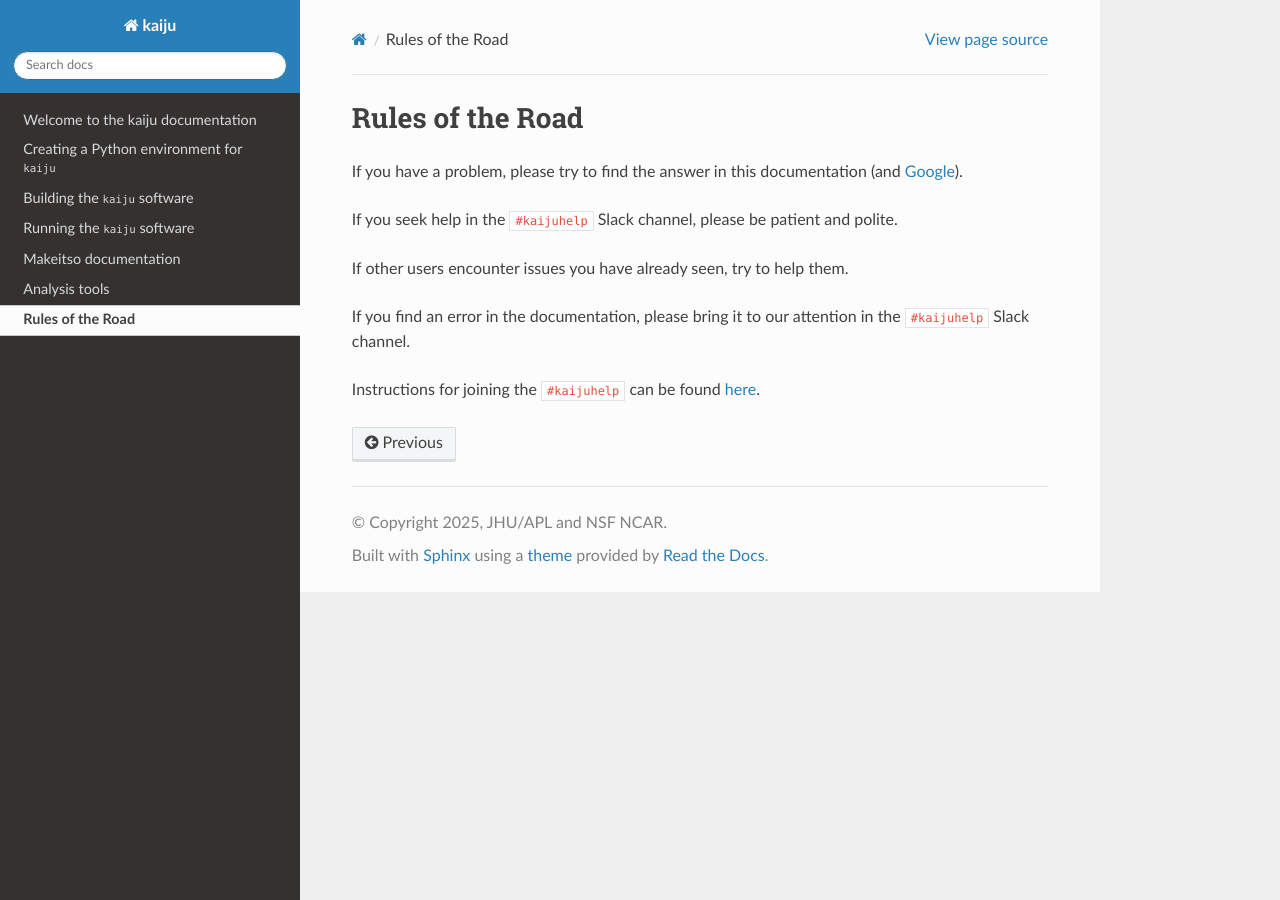
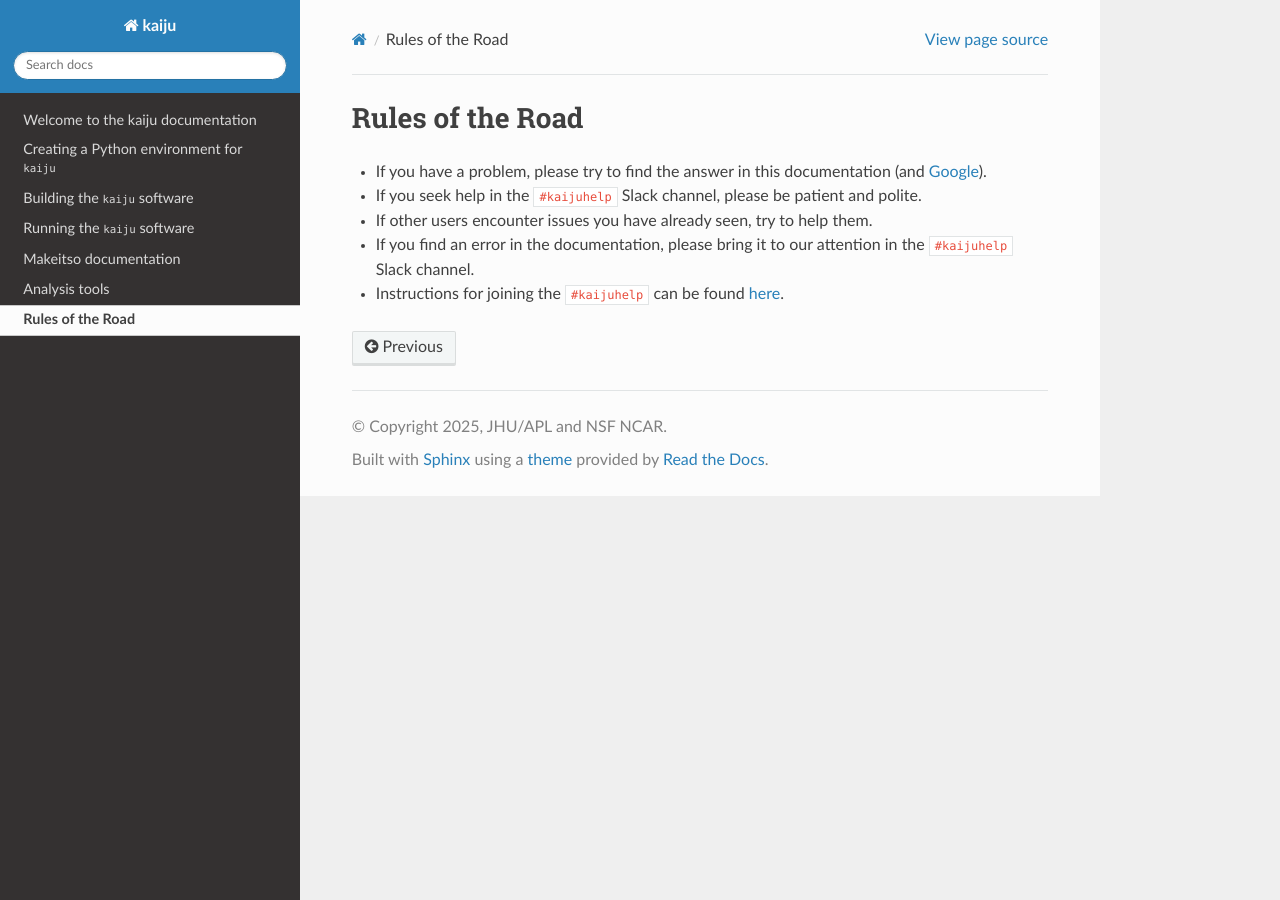
Before and after one commit to rgorby/MAGE, a Sphinx documentation site: the page built from docs/source/roadrules.rst, in a window 1280 px wide. Built offline with Sphinx 7.4.7 and the Read the Docs theme 3.1.0, drawn with Linux system fonts in a browser that asks for light colours.

Commit message:
Small tweaks to rules of the road.

```diff
--- a/docs/source/roadrules.rst
+++ b/docs/source/roadrules.rst
@@ -1,15 +1,8 @@
 Rules of the Road
 =================
 
-If you have a problem, please try to find the answer in this documentation
-(and `Google <https://google.com>`_).
-
-If you seek help in the ``#kaijuhelp``
-Slack channel, please be patient and polite.
-
-If other users encounter issues you have already seen, try to help them.
-
-If you find an error in the documentation, please bring it to our attention in
-the ``#kaijuhelp`` Slack channel.
-
-Instructions for joining the ``#kaijuhelp`` can be found :doc:`here <index>`.
+* If you have a problem, please try to find the answer in this documentation (and `Google <https://google.com>`_).
+* If you seek help in the ``#kaijuhelp`` Slack channel, please be patient and polite.
+* If other users encounter issues you have already seen, try to help them.
+* If you find an error in the documentation, please bring it to our attention in the ``#kaijuhelp`` Slack channel.
+* Instructions for joining the ``#kaijuhelp`` can be found :doc:`here <index>`.
```
